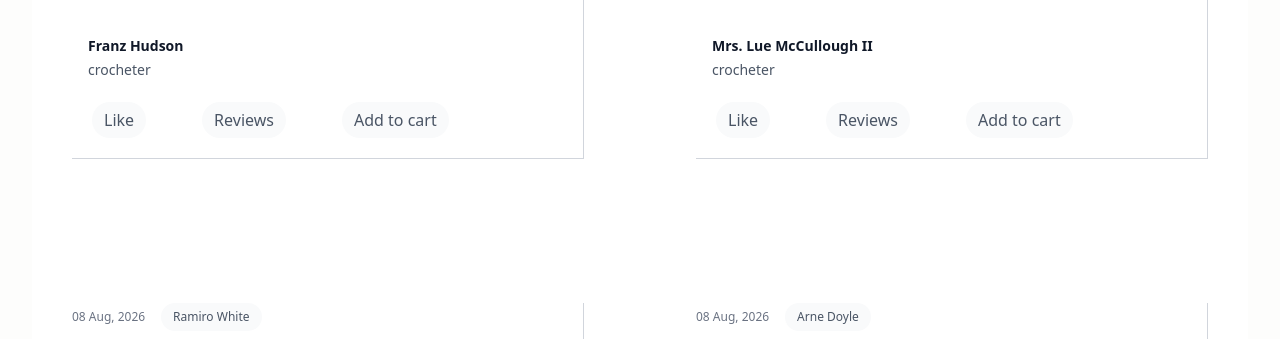
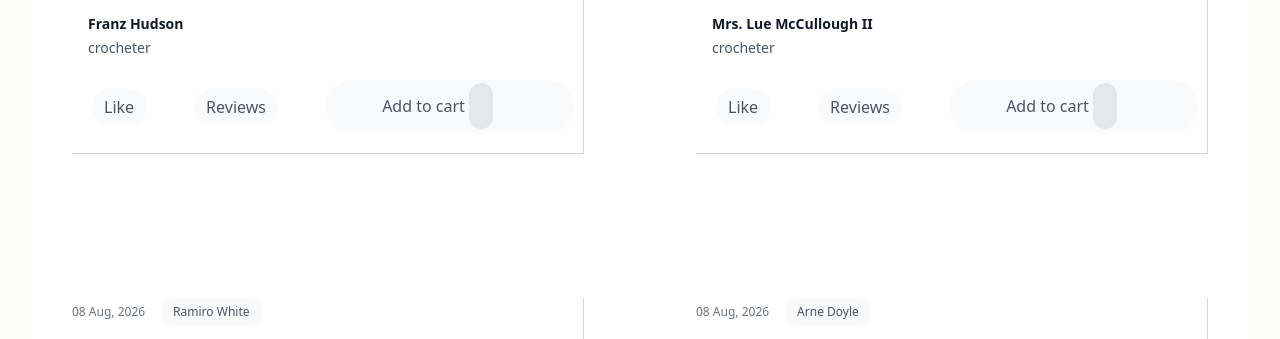
Before and after one commit to Kiharal/CrochTime, a Laravel app: page /feed in a window 1280 px wide. Shown: the part 1252-1591 px from the top of the page. Run offline with Laravel 12, Linux system fonts and the light colour scheme; data comes from the database, SQL or seed files in the repository; style sheets or scripts are compiled from the project's sources; some libraries are stand-ins or nearby versions; some web fonts are replaced.

Commit message:
Add to cart fronte-end feature -semi complete

```diff
--- a/composer.json
+++ b/composer.json
@@ -7,6 +7,7 @@
     "license": "MIT",
     "require": {
         "php": "^8.2",
+        "blade-ui-kit/blade-heroicons": "^2.7",
         "edsdk/flmngr-server-php": "^1.6",
         "guzzlehttp/guzzle": "^7.10",
         "laravel/framework": "^12.0",
--- /dev/null
+++ b/config/blade-heroicons.php
@@ -0,0 +1,57 @@
+<?php
+
+return [
+
+    /*
+    |-----------------------------------------------------------------
+    | Default Prefix
+    |-----------------------------------------------------------------
+    |
+    | This config option allows you to define a default prefix for
+    | your icons. The dash separator will be applied automatically
+    | to every icon name. It's required and needs to be unique.
+    |
+    */
+
+    'prefix' => 'heroicon',
+
+    /*
+    |-----------------------------------------------------------------
+    | Fallback Icon
+    |-----------------------------------------------------------------
+    |
+    | This config option allows you to define a fallback
+    | icon when an icon in this set cannot be found.
+    |
+    */
+
+    'fallback' => '',
+
+    /*
+    |-----------------------------------------------------------------
+    | Default Set Classes
+    |-----------------------------------------------------------------
+    |
+    | This config option allows you to define some classes which
+    | will be applied by default to all icons within this set.
+    |
+    */
+
+    'class' => '',
+
+    /*
+    |-----------------------------------------------------------------
+    | Default Set Attributes
+    |-----------------------------------------------------------------
+    |
+    | This config option allows you to define some attributes which
+    | will be applied by default to all icons within this set.
+    |
+    */
+
+    'attributes' => [
+        // 'width' => 50,
+        // 'height' => 50,
+    ],
+
+];
--- a/resources/css/app.css
+++ b/resources/css/app.css
@@ -136,7 +136,18 @@ html body{
     height: 70%;
     background-color: #ccc;
 }
+.checkout {
+    position: sticky;
+    bottom: 20px;
+    background-color: #008000;
+    color: white;
+    text-align: center;
+    /*sticky bottom-20 bg-green-700 text-white flex justify-center*/
+}
 
+.hidden {
+    display: none;
+}
 .post {
     background-color: #ccc;
     padding: 30px;
--- a/resources/views/components/customer-button.blade.php
+++ b/resources/views/components/customer-button.blade.php
@@ -1,3 +1,3 @@
-<a {{ $attributes->merge(['class' => "relative z-10 text-s rounded-full bg-gray-50 px-3 py-1.5 font-medium m-5 text-gray-600 hover:bg-yellow-600 hover:cursor-pointer"]) }}>
+<a {{ $attributes->merge(['class' => "z-10 text-s rounded-full bg-gray-50 px-3 py-1.5 font-medium m-5 text-gray-600 hover:bg-yellow-400 hover:text-gray-700 hover:cursor-pointer"]) }}>
     {{  $slot }}
 </a>
--- a/resources/views/components/nav-link.blade.php
+++ b/resources/views/components/nav-link.blade.php
@@ -1,5 +1,5 @@
-<p>
-    <a {{ $attributes->merge(['class'=>'nav-items']) }}>
+<li class="nav-items">
+    <a {{ $attributes }}>
             {{ $slot }}
     </a>
-</p>
+</li>
--- /dev/null
+++ b/resources/views/customer/cart.blade.php
@@ -0,0 +1,3 @@
+<div>
+    <!-- Simplicity is an acquired taste. - Katharine Gerould -->
+</div>
--- /dev/null
+++ b/resources/views/customer/checkout.blade.php
@@ -0,0 +1,3 @@
+<div>
+    <!-- Smile, breathe, and go slowly. - Thich Nhat Hanh -->
+</div>
--- a/resources/views/customer/view.blade.php
+++ b/resources/views/customer/view.blade.php
@@ -9,15 +9,29 @@
         <!-- Must have a cart to redirect to current orders -->
         <div class="mx-auto max-w-2xl lg:mx-0">
             <h2 class="text-4xl font-semibold tracking-tight text-pretty text-gray-900 sm:text-5xl">USER BLOG PAGE BANNER</h2>
-            <p class="mt-2 text-lg/8 text-gray-600">Learn how to grow your business with our expert advice.</p>
+
         </div>
 
-    <div class="bg-white py-24 sm:py-32">
+    <div class="bg-white py-24 sm:py-32 ">
 
     <?php
-      $counter = 1
+      $counter = 1 ;
+      $cart_id = 1;
     ?>
 
+    <script>
+      function CartRecord(itemID, quantity=0){
+        this.itemID = itemID;
+        this.cartID = {{ $cart_id }};
+        this.quantity = quantity;
+        this.addItem = ()  => this.quantity++;
+        this.removeItem = () => this.quantity--;
+      }
+
+      let items = new Map();
+
+
+    </script>
     <div class="mx-auto mt-10 grid max-w-2xl grid-cols-1 gap-x-8 gap-y-16 border-t border-gray-200 pt-10 sm:mt-16 sm:pt-16 lg:mx-0 lg:max-w-none lg:grid-cols-2">
       @foreach ($items as $item)
         <article class="flex max-w-xl border-r border-b border-gray-300 m-10 flex-col items-start justify-between">
@@ -52,15 +66,79 @@
             <p class="text-gray-600">{{ $item->user->role }}</p>
           </div>
         </div>
-        <div class="flex items-center gap-x-4 text-s">
+        <div class="flex items-center gap-x-2 text-s">
           <!--Should be a heart shape, change to red when liked, tied to customer and owner-->
           <x-customer-button>Like</x-customer-button>
           <x-customer-button>Reviews</x-customer-button>
-          <x-customer-button>Add to cart</x-customer-button>
+          <x-customer-button class="w-62 inline">
+
+              <button class="inline p-2 hover:bg-red-500 rounded-full" id="removed" data-item="{{ $item->id }}">
+                  <x-heroicon-o-minus-circle class="inline w-6 h-6"/>
+              </button>
+            <p class="inline">Add to cart</p>
+            <p class="inline p-3 text-white rounded-full bg-gray-200" id="item_count"></p>
+
+            <button class="inline p-2 hover:bg-green-500 hover:text-white rounded-full" id="added" data-item="{{ $item->id }}">
+                <x-heroicon-o-plus-circle class="inline w-6 h-6"/>
+            </button>
+
+          </x-customer-button>
           <!-- with plus image ahead -->
         </div>
       </article>
       @endforeach
+
     </div>
+    <!-- Displayed only when data is added in the hidden list below -->
+    <x-customer-button id="checkout" class="sticky bottom-20 bg-green-700 text-white flex justify-center" href="#">Checkout</x-customer-button>
+        <script>
+          //determine if remove button is visible
+          /*document.closest('removed').display ='none';*/
+          //determine if delete button is visible
 
+          //add and remove items to cart
+          document.addEventListener('click', function (event){
+          {
+            //IF go to cart(Checkout) button is visible
+            const checkoutBtn = document.getElementById('checkout');
+            checkoutBtn.classList.toggle('hidden', items.size === 0);
+            //To add an item
+            const addBtn = event.target.closest('#added');
+            if(addBtn){
+              let item = addBtn.dataset.item;
+
+              if(!items.has(item)){
+                items.set(item, new CartRecord(item));
+              }
+              items.get(item).addItem();
+
+              addBtn.closest('article').querySelector('#item_count').innerHTML = items.get(item).quantity;
+              addBtn.closest('article').querySelector('#item_count').classList.toggle('bg-yellow-600', items.has(item));
+              return;
+            }
+            //To remove an item
+            const rmvBtn = event.target.closest('#removed');
+            if (rmvBtn){
+              let item = rmvBtn.dataset.item;
+              if(items.has(item) && items.get(item).quantity == 1){
+                items.delete(item);
+
+              }
+
+              if(items.has(item) && items.get(item).quantity > 0){
+                items.get(item).removeItem();
+
+              }
+              items.forEach((value, key) => console.log(value))
+              if(items.has(item)){
+                rmvBtn.closest('article').querySelector('#item_count').innerHTML = items.get(item).quantity;
+              }
+              else{
+                rmvBtn.closest('article').querySelector('#item_count').innerHTML = 0;
+              }
+            }
+          }
+
+          })
+        </script>
 </x-layout>
```
Also changed, not shown: app/Http/Controllers/CartController.php (+8 -1 lines), 1 other file.
